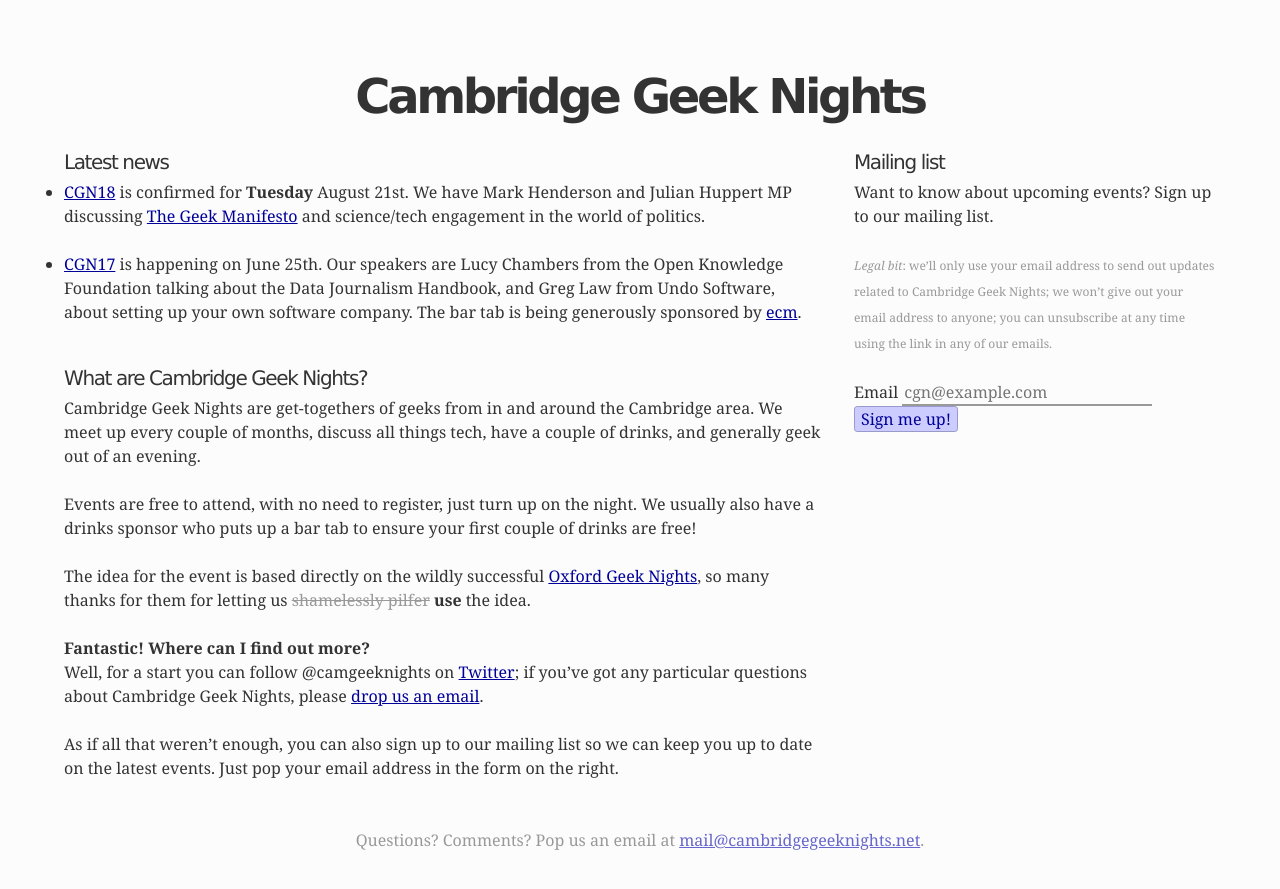
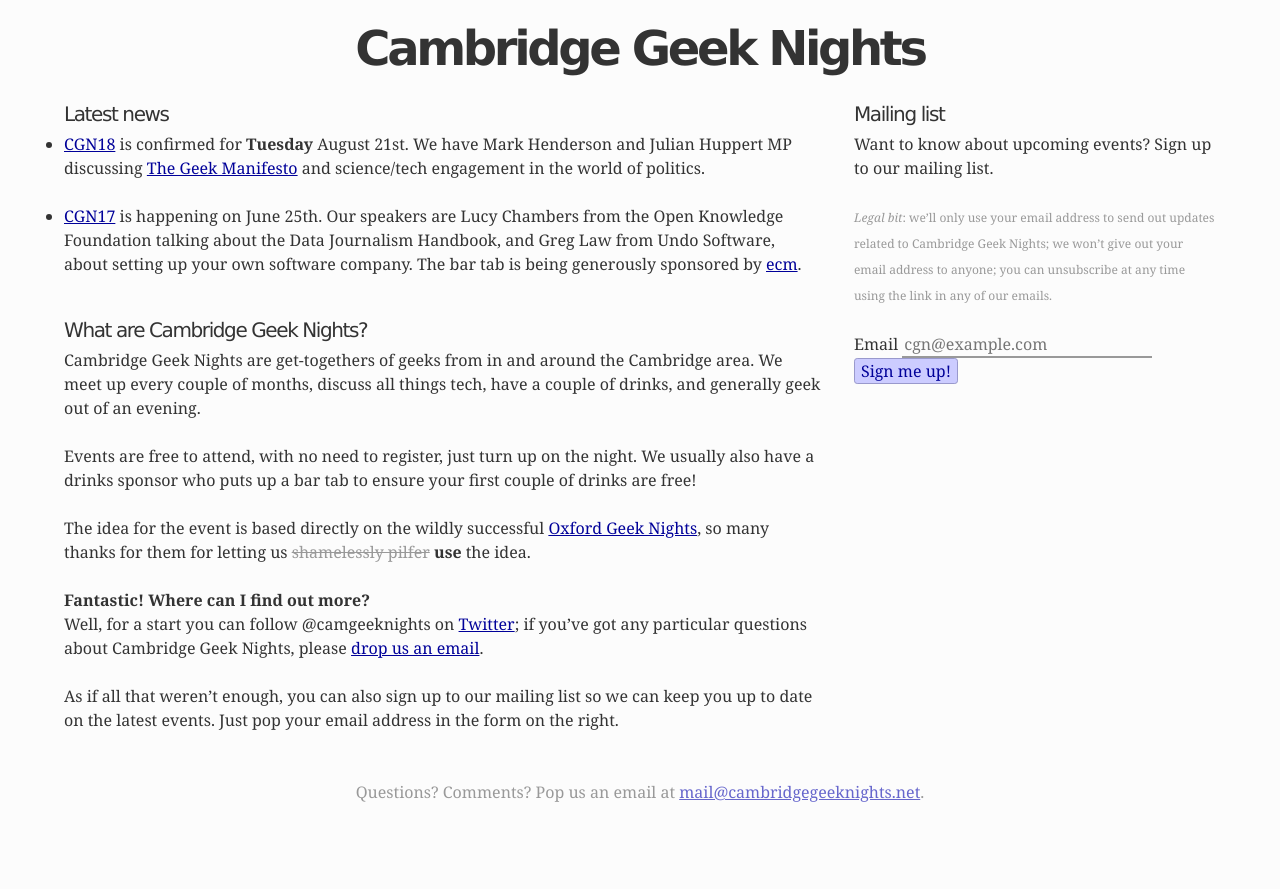
Before and after one commit to cambridgegeeknights/cambridgegeeknights.github.io, a Jekyll site: the page built from index.html, in a window 1280 px wide. Shown: the top 889 px of the page. Built offline with Jekyll 4.4.1, drawn with Linux system fonts in a browser that asks for light colours; Markdown is read by kramdown in place of the engine named in the settings.

Commit message:
Remove top margin on first-level headings.
This only applied on the homepage, making it inconsistent with the other
pages. <h1>s in the main content have their own styling.

```diff
--- a/css/style.css
+++ b/css/style.css
@@ -51,7 +51,6 @@
 
 h1 {
   font-size: 2em;
-  margin-top: 1.5em;
   margin-bottom: 0;
 }
 
```
